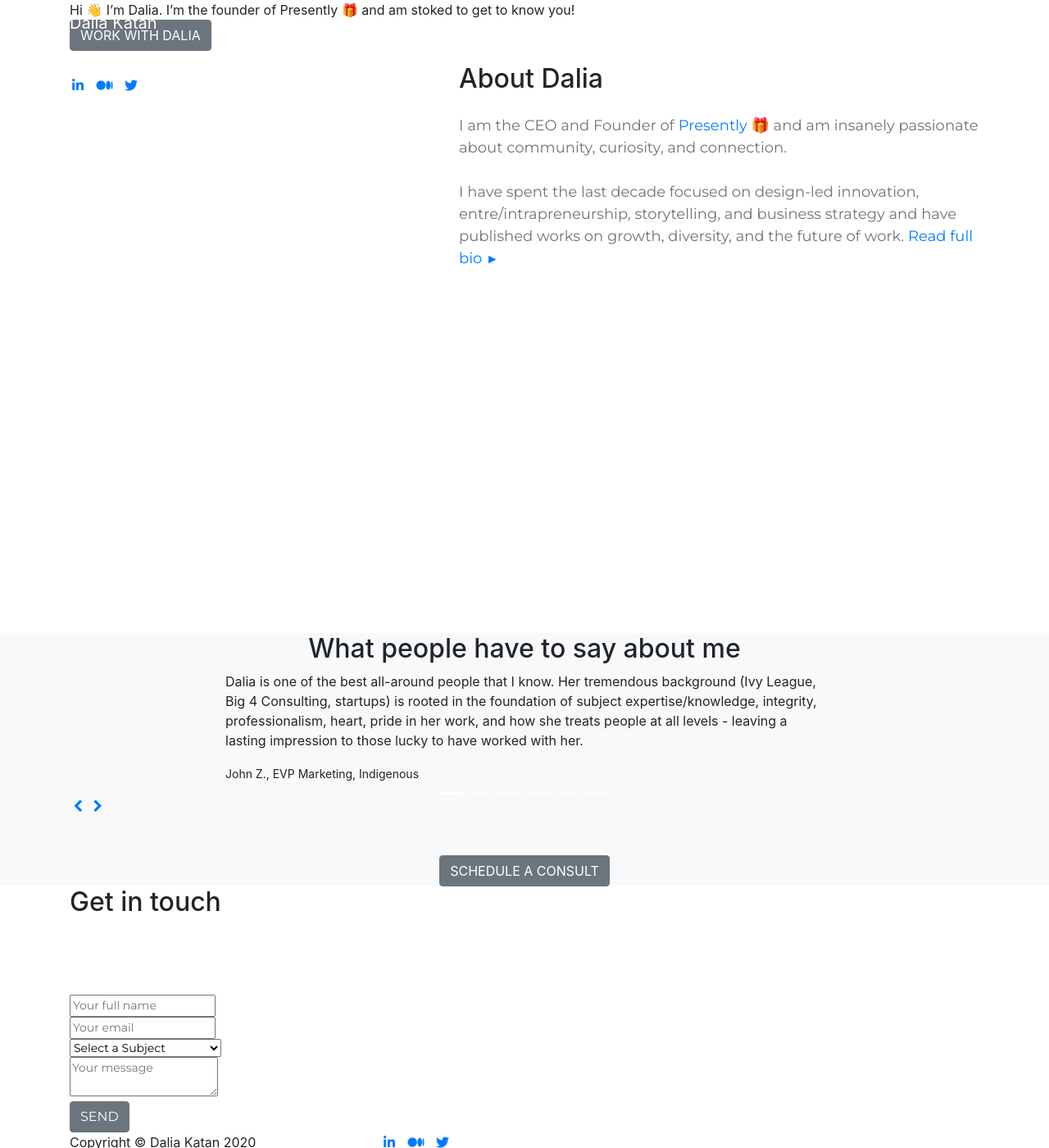
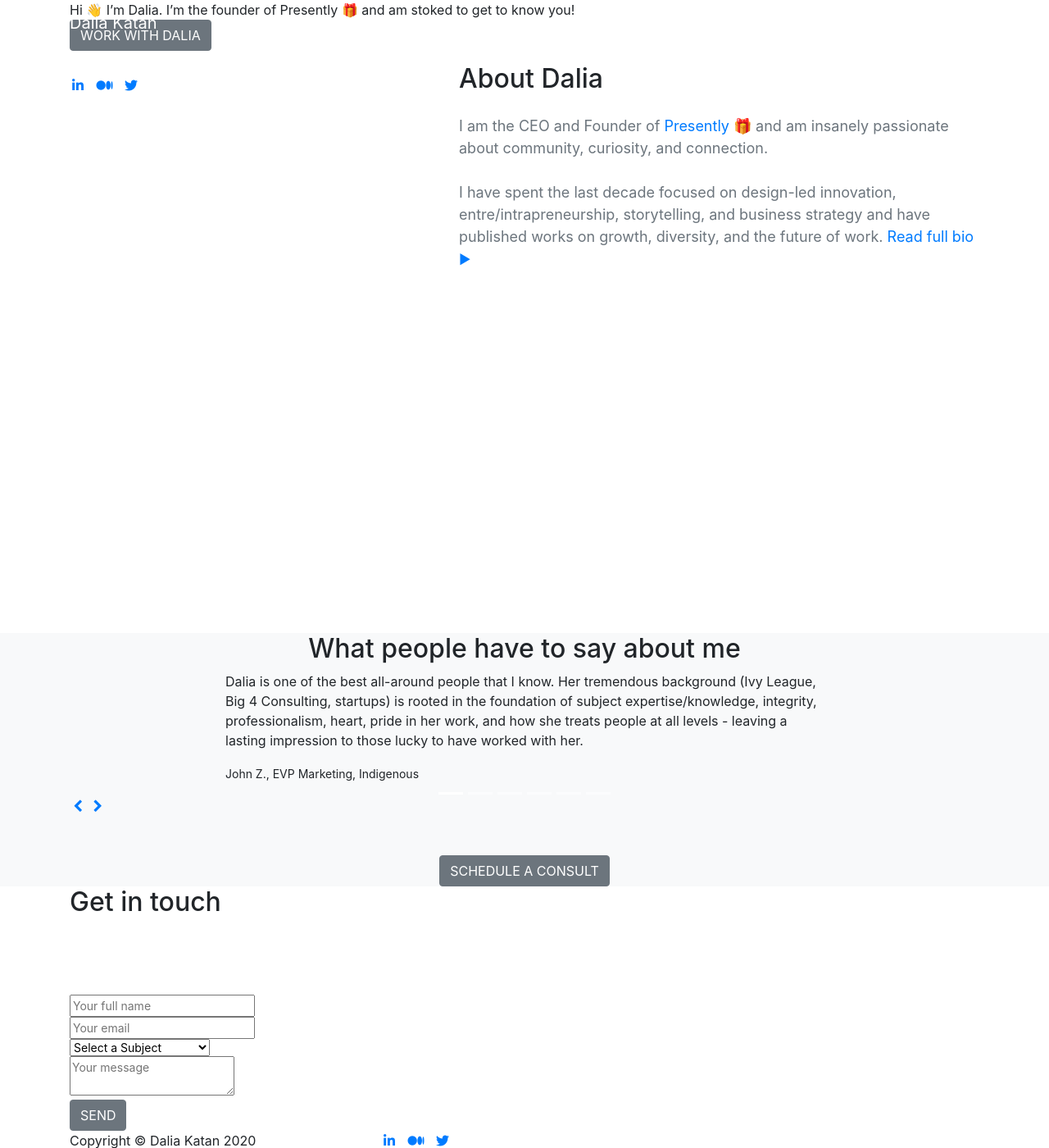
Before and after one commit to dalkat/dalkat.github.io, a Jekyll site: the page built from index.md, in a window 1280 px wide and 1400 px high. Shown: the whole window at 82% size. Built offline with Jekyll 4.4.1, drawn with Linux system fonts in a browser that asks for light colours; nearby versions of some CDN libraries; some web fonts are replaced; library files that are not in the unit come from our copies.

Commit message:
switched to roboto

```diff
--- a/_layouts/home.html
+++ b/_layouts/home.html
@@ -47,7 +47,7 @@ layout: default
         {% assign ws = '' %}
           <div class="col-md-7 offset-md-1 col-sm-12 text-left">
             <h2 class="section-heading" style="margin-top:15px; margin-bottom:25px;">{{ site.data.home.about.heading }}</h2>
-            <p class="section-subheading text-muted" style="font-size:18px; font-family:'Montserrat', 'Helvetica Neue', Helvetica, Arial, sans-serif;">{{ site.data.home.about.subheading  }}</p>
+            <p class="section-subheading text-muted" style="font-size:18px;">{{ site.data.home.about.subheading  }}</p>
 <!--hiding this placement of social for now
 
           {%- for member in site.data.home.team.members -%}
@@ -284,7 +284,7 @@ layout: default
         <div class="row">
           <div class="col-lg-12 text-left">
             <h2 class="section-heading">{{ site.data.home.contact.heading }}</h2>
-            <h3 class="section-subheading" style="font-size:15px; font-family:'Montserrat', 'Helvetica Neue', Helvetica, Arial, sans-serif; color:white; margin-bottom:50px;">{{ site.data.home.contact.subheading }}</h3>
+            <h3 class="section-subheading" style="font-size:15px;  color:white; margin-bottom:50px;">{{ site.data.home.contact.subheading }}</h3>
           </div>
         </div>
 
@@ -295,7 +295,7 @@ layout: default
                              <p style="text-muted" style="padding: 4px 0; text-align:center; font-size:16px; font-weight:normal;"><i class="fa fa-check" aria-hidden="true"></i> &nbsp; &nbsp; Thanks for your message, I'll be in touch shortly!</p>
 
                             {%- endif -%}
-              <form method="POST" action="https://formspree.io/dkatan.77@gmail.com" style="font-size:14px; font-family:'Montserrat', 'Helvetica Neue', Helvetica, Arial, sans-serif;">
+              <form method="POST" action="https://formspree.io/dkatan.77@gmail.com" style="font-size:14px; ">
                 <input type="text" name="name" placeholder="Your full name"required><br>
                 <input type="email" name="_replyto" placeholder="Your email" required><br>
                 <div class="customdropdown">
--- a/_sass/_global.scss
+++ b/_sass/_global.scss
@@ -3,6 +3,7 @@ body {
   overflow-x: hidden;
   @include body-font;
   font-weight: 300;
+      letter-spacing: .2px;
 }
 
 p {
@@ -141,6 +142,7 @@ section {
     text-align: left;
     color: #6c757d!important;
     line-height: 1.75;
+    letter-spacing: .2px;
 }
 
 #speaking li.speaking {
@@ -149,6 +151,7 @@ section {
     text-align: left;
     color: #6c757d!important;
     line-height: 1.75;
+        letter-spacing: .2px;
 }
 
 // Highlight color customization
--- a/_sass/_mixins.scss
+++ b/_sass/_mixins.scss
@@ -9,14 +9,14 @@
 
 // Font Mixins
 @mixin serif-font {
-  font-family: 'Poppins', 'Helvetica Neue', Helvetica, Arial, sans-serif;
+  font-family: 'Roboto', 'Helvetica Neue', Helvetica, Arial, sans-serif;
 }
 @mixin script-font {
   font-family: 'Yellowtail', 'Brush Script MT', 'Helvetica Neue', Helvetica, Arial, cursive;
 }
 @mixin body-font {
-  font-family: 'Poppins', 'Helvetica Neue', Helvetica, Arial, sans-serif;
+  font-family: 'Roboto', 'Helvetica Neue', Helvetica, Arial, sans-serif;
 }
 @mixin heading-font {
-  font-family: 'Poppins', 'Helvetica Neue', Helvetica, Arial, sans-serif;
+  font-family: 'Roboto', 'Helvetica Neue', Helvetica, Arial, sans-serif;
 }
--- a/_sass/_variables.scss
+++ b/_sass/_variables.scss
@@ -17,4 +17,4 @@ $black: #000 !default;
 $primary: #bd76ff !default;
 $secondary: #f75265 !default;
 
-$mainfont: 'Poppins', 'Helvetica Neue', Helvetica, Arial, sans-serif;
+$mainfont: 'Roboto', 'Helvetica Neue', Helvetica, Arial, sans-serif;
```
Also changed, not shown: _layouts/strategy.html (+5 -5 lines).
